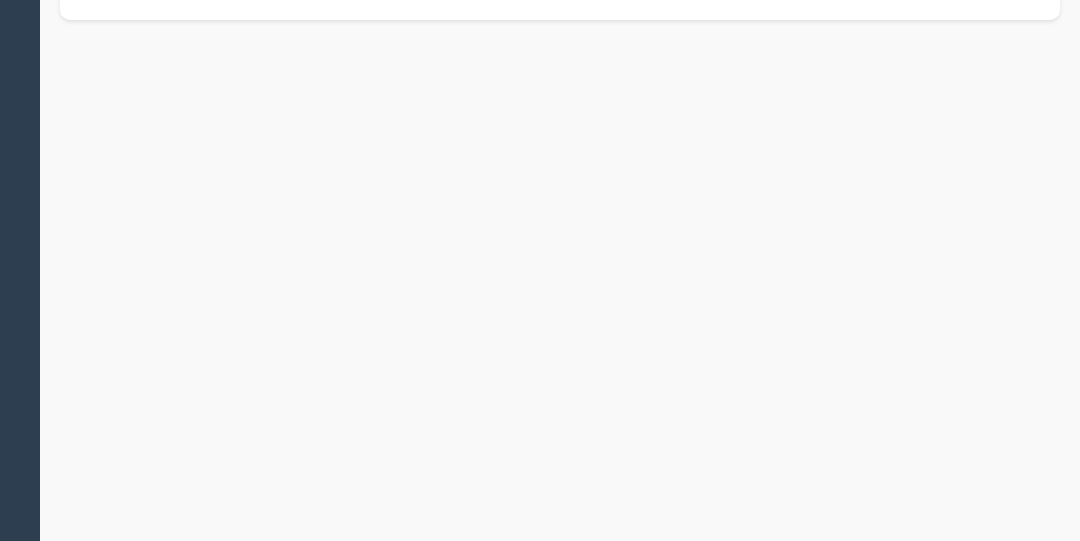
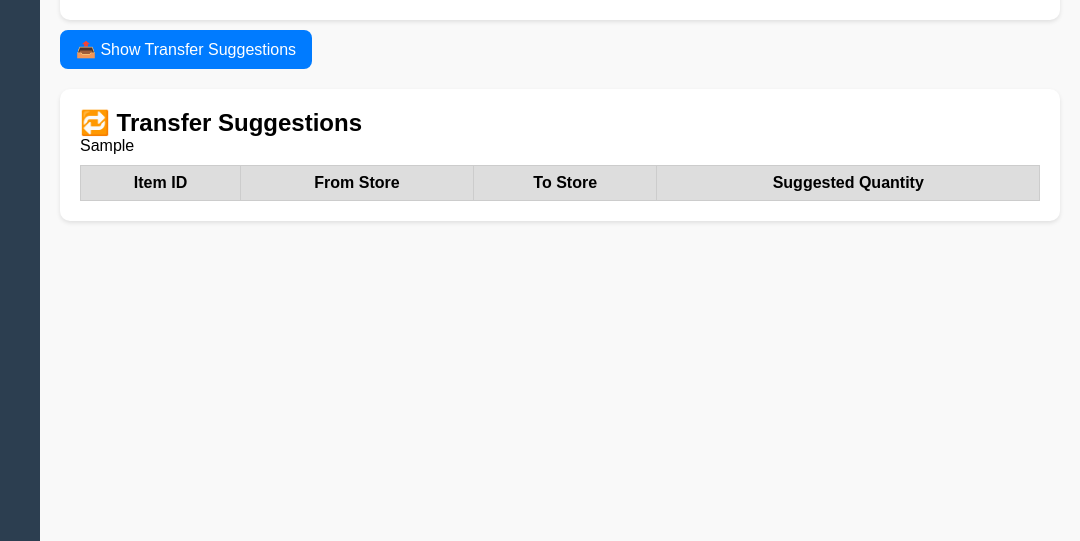
Before and after one commit to gautamdhw/inventory_balance_system, a Flask app: template frontend/templates/predict.html in a window 1280 px wide. Shown: the part 259-800 px from the top of the page, without its empty margins (200-1280 px from the left). Run offline with Flask 3, Linux system fonts and the light colour scheme; the template is opened without the code that fills it: most values are stand-ins (such as "Sample title", 1, 10 or a date in 2020); lists and menus that the app fills with data are empty.

Commit message:
added transfer suggestions

```diff
--- a/backend/app.py
+++ b/backend/app.py
@@ -165,6 +165,49 @@ def predict():
     return render_template("predict.html", store_id=store_id, prediction_rows=prediction_rows)
 
 
+@app.route("/transfer-suggestions", methods=["POST"])
+def transfer_suggestions():
+    if "store_id" not in session:
+        return redirect("/")
+
+    store_id = session["store_id"]
+    all_predictions = list(prediction_collection.find({}))
+    suggestions = []
+
+    items = set(p["item_id"] for p in all_predictions)
+
+    for item in items:
+        shortages = [p for p in all_predictions if p["item_id"] == item and p.get("status", "").lower() == "shortage"]
+        surpluses = [p for p in all_predictions if p["item_id"] == item and p.get("status", "").lower() == "surplus"]
+
+        for shortage in shortages:
+            for surplus in surpluses:
+                if shortage["store_id"] != surplus["store_id"]:
+                    qty = min(abs(shortage["difference"]), abs(surplus["difference"]))
+                    if qty > 0:
+                        # ✅ Only add suggestion if current user is involved
+                        if store_id in [shortage["store_id"], surplus["store_id"]]:
+                            suggestions.append({
+                                "item_id": item,
+                                "from_store": surplus["store_id"],
+                                "to_store": shortage["store_id"],
+                                "quantity": qty
+                            })
+
+    # Convert to HTML
+    suggestion_rows = ""
+    for s in suggestions:
+        suggestion_rows += f"<tr><td>{s['item_id']}</td><td>{s['from_store']}</td><td>{s['to_store']}</td><td>{s['quantity']}</td></tr>"
+
+    # Re-fetch this store's predictions
+    prediction_rows = ""
+    current_predictions = prediction_collection.find({"store_id": store_id})
+    for p in current_predictions:
+        prediction_rows += f"<tr><td>{p['item_id']}</td><td>{p['start_date']}</td><td>{p['end_date']}</td><td>{p['predicted_quantity']}</td><td>{p['current_stock']}</td><td>{p['difference']}</td><td>{p['status']}</td></tr>"
+
+    return render_template("predict.html", store_id=store_id, prediction_rows=prediction_rows, suggestion_rows=suggestion_rows)
+
+
 
 
 
--- a/frontend/templates/predict.html
+++ b/frontend/templates/predict.html
@@ -45,6 +45,29 @@
           </tbody>
         </table>
       </section>
+    {% endif %}
+
+      <form action="/transfer-suggestions" method="POST">
+        <button type="submit">📤 Show Transfer Suggestions</button>
+      </form>
+
+      {% if suggestion_rows %}
+      <section class="card full" style="margin-top: 20px">
+        <h2>🔁 Transfer Suggestions</h2>
+        <table>
+          <thead>
+            <tr>
+              <th>Item ID</th>
+              <th>From Store</th>
+              <th>To Store</th>
+              <th>Suggested Quantity</th>
+            </tr>
+          </thead>
+          <tbody>
+            {{ suggestion_rows | safe }}
+          </tbody>
+        </table>
+      </section>
       {% endif %}
     </div>
   </body>
```
